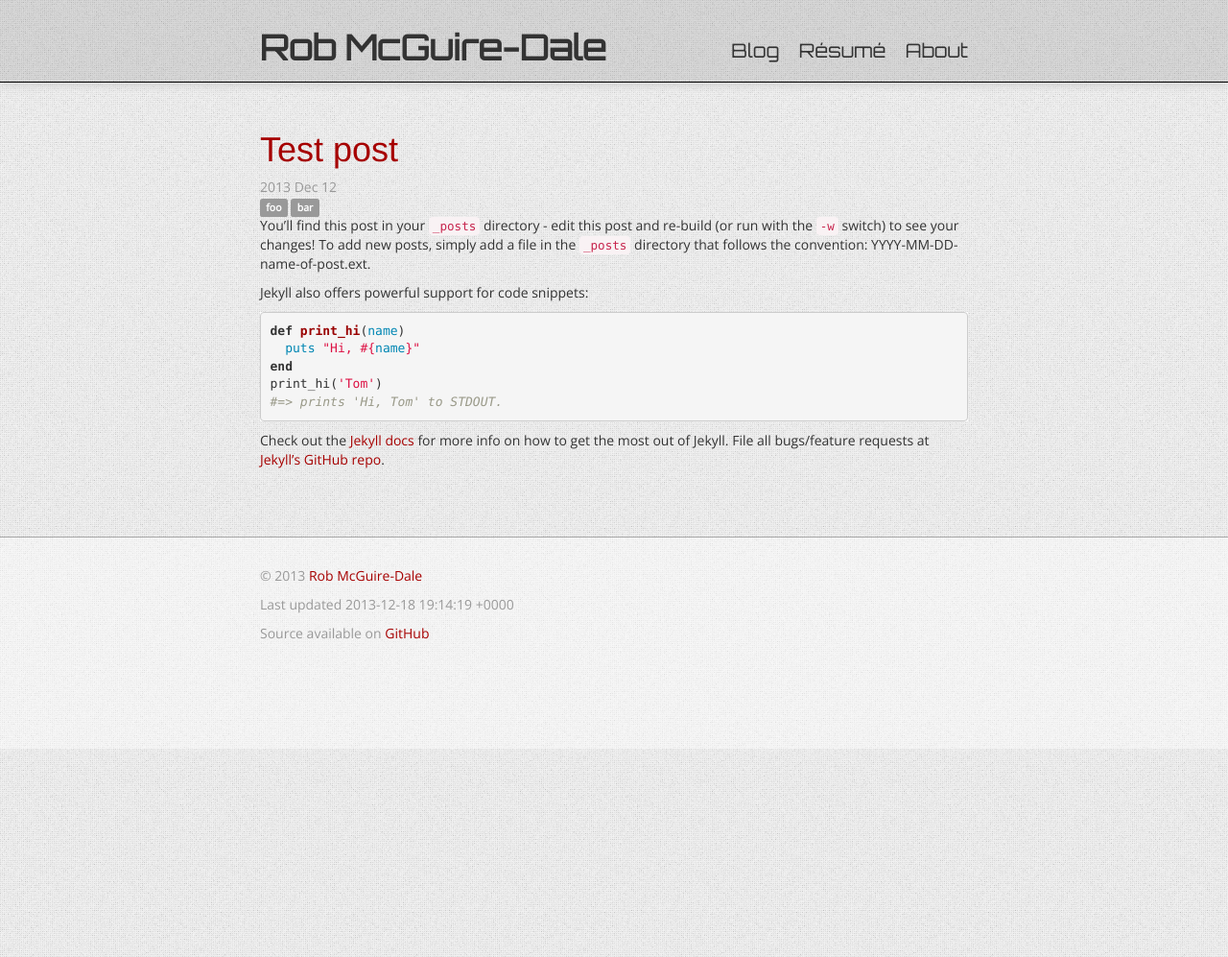
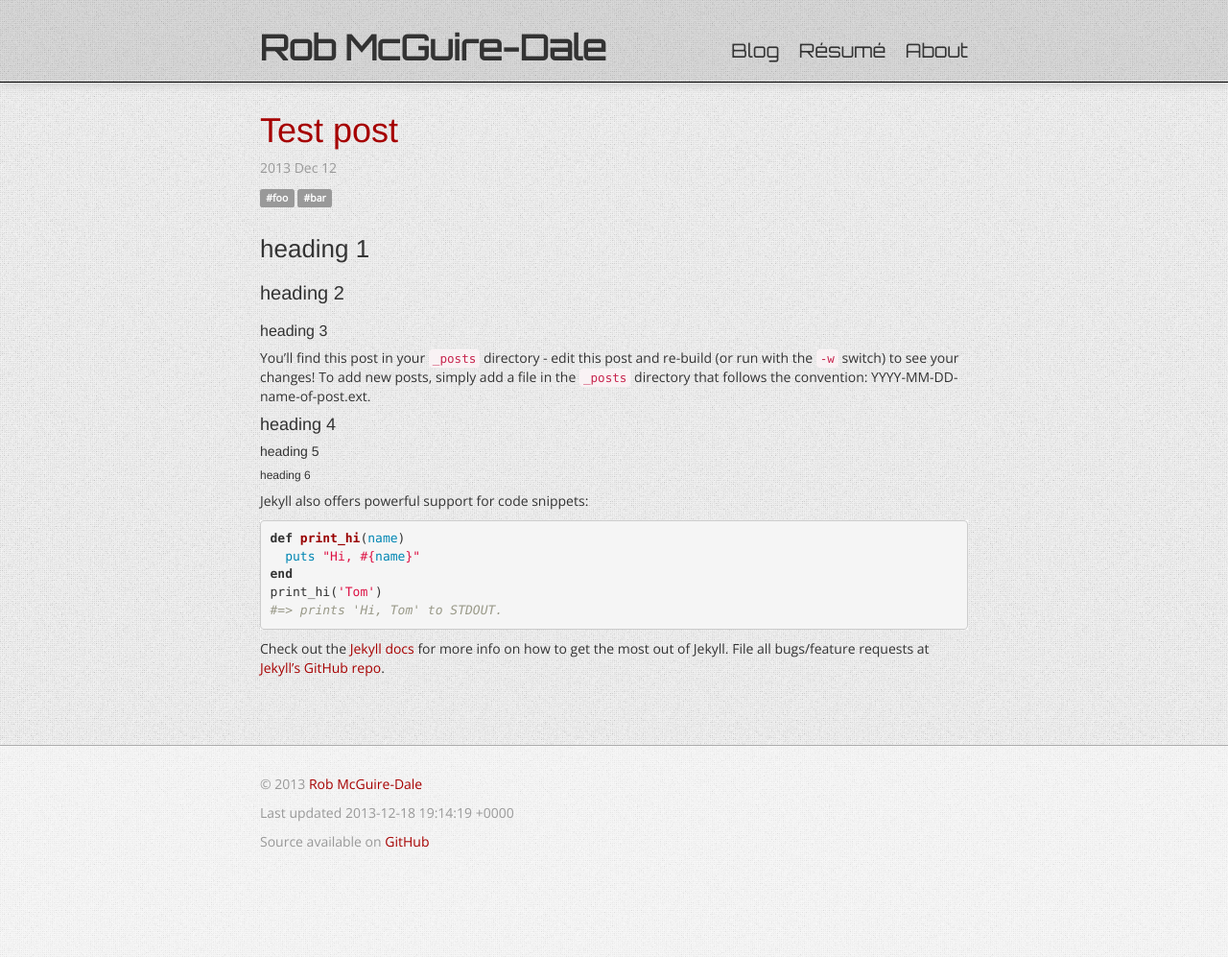
Before and after one commit to robatron/website, a Jekyll site: the page built from _posts/2013-12-12-test-post.md, in a window 1280 px wide. Shown: the whole page at 96% size. Built offline with Jekyll 4.4.1, drawn with Linux system fonts in a browser that asks for light colours; Markdown is read by kramdown in place of the engine named in the settings.

Commit message:
Style blog posts

```diff
--- /dev/null
+++ b/_layouts/blog.html
@@ -0,0 +1,8 @@
+---
+layout:         default
+site_section:   blog
+---
+<!-- Load blog-specific styles -->
+<link rel="stylesheet" href="{{ page.baseurl }}/assets/css/blog.css">
+
+{{ content }}
--- a/_layouts/post.html
+++ b/_layouts/post.html
@@ -9,20 +8,22 @@ name:           Blog
         &laquo; Back to Blog List
     </a> -->
 
+    <div class="post-header">
         <h1 class="post-title">
             <a href="{{ site.baseurl }}{{ page.url }}">
                 {{ page.title }}
             </a>
         </h1>
 
-    <div class="post-date text-muted">
+        <p class="post-date text-muted">
             {{ page.date | date: "%Y %b %d"}}
-    </div>
+        </p>
 
-    <div class="post-tags">
+        <p class="post-tags">
             {% for tag in page.tags %}
-            <span class="post-tag label label-default">{{ tag }}</span>
+                <span class="post-tag label label-default">#{{ tag }}</span>
             {% endfor %}
+        </p>
     </div>
 
     <div class="post-body">
--- a/_posts/2013-12-12-test-post.md
+++ b/_posts/2013-12-12-test-post.md
@@ -6,8 +6,19 @@ summary:    Cras sit amet nibh libero, in gravida nulla. Nulla vel metus
             scelerisque ante sollicitudin commodo.
 ---
 
+# heading 1
+## heading 2
+### heading 3
+
+
 You'll find this post in your `_posts` directory - edit this post and re-build (or run with the `-w` switch) to see your changes!
 To add new posts, simply add a file in the `_posts` directory that follows the convention: YYYY-MM-DD-name-of-post.ext.
+
+
+#### heading 4
+##### heading 5
+###### heading 6
+
 
 Jekyll also offers powerful support for code snippets:
 
--- a/assets/css/blog.css
+++ b/assets/css/blog.css
@@ -25,3 +25,23 @@ blog_list:
 
 /** Blog Post
 ============================================================================ */
+
+article.blog-post .post-title {
+    margin-top: 0;
+}
+
+article.blog-post .post-header {
+    margin-bottom: 30px;
+}
+
+article.blog-post .post-body h1 {
+    font-size: 26px;
+}
+
+article.blog-post .post-body h2 {
+    font-size: 20px;
+}
+
+article.blog-post .post-body h3 {
+    font-size: 16px;
+}
```
Also changed, not shown: other parts of _layouts/post.html (+1 -2 lines), blog/index.html (+1 -6 lines). Lines whose indentation alone changed are shown as unchanged.
